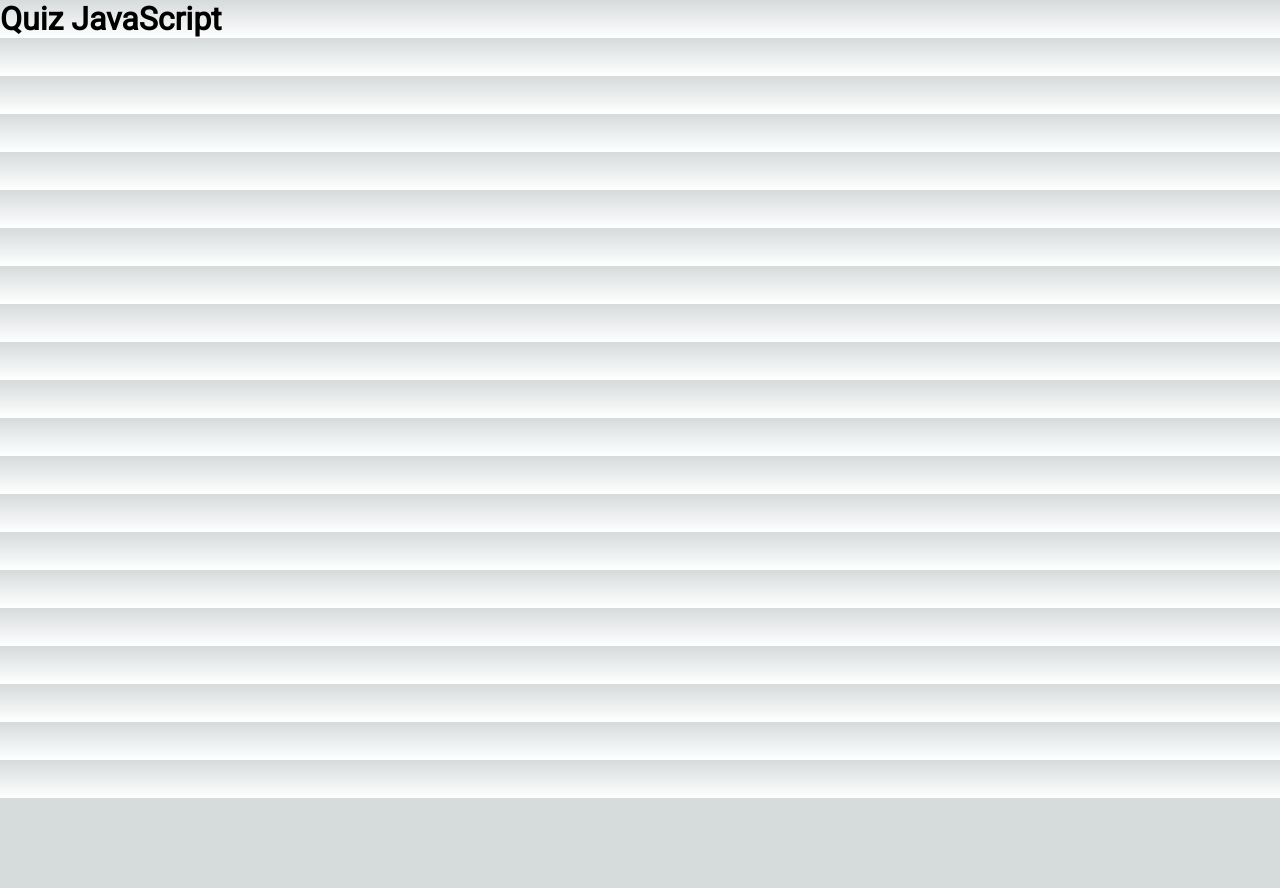
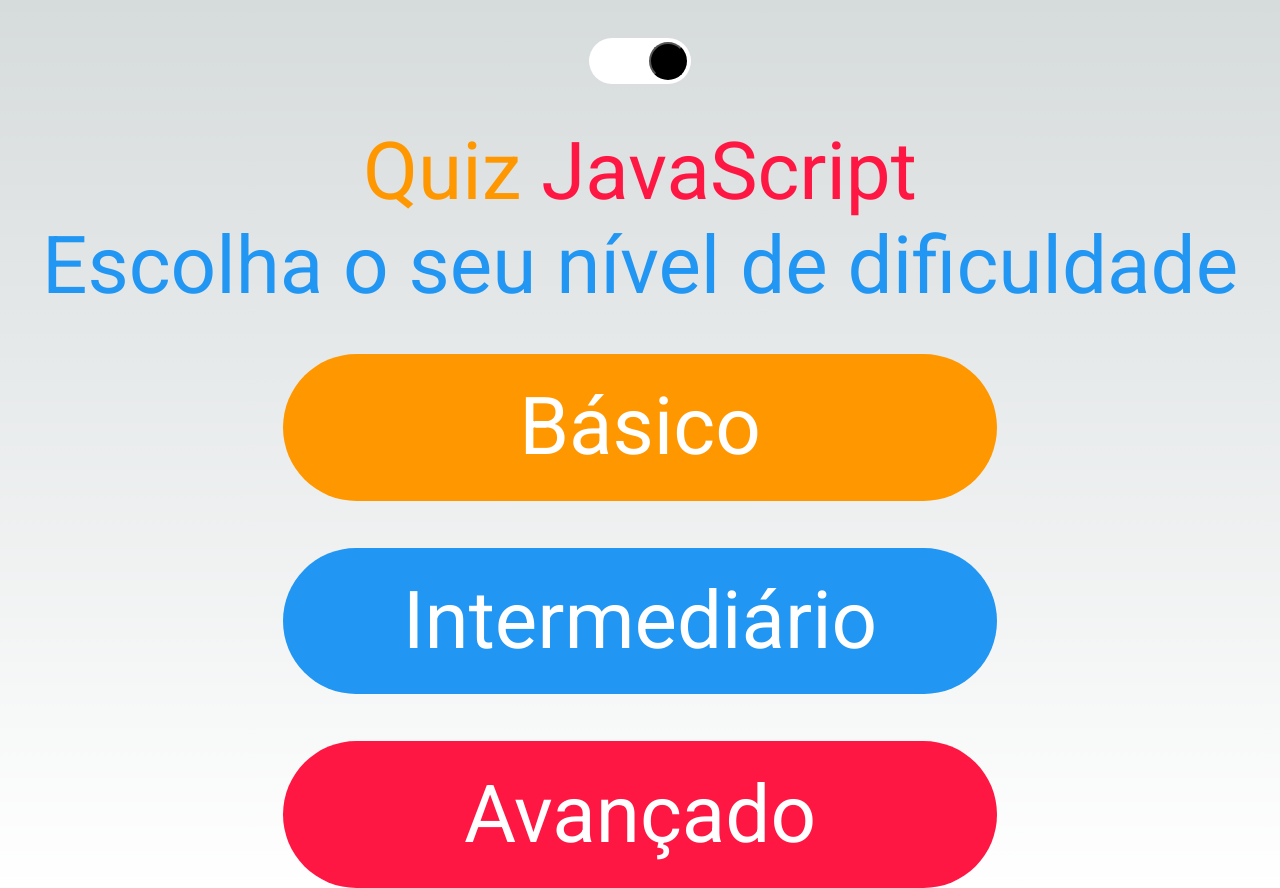
Before and after one commit to MarceloKade/quiz-javascript, a Next.js app: page / in a window 1280 px wide. Before the commit the page ends 800 px from the top, so only its background shows below. Built offline with nearby package versions, Linux system fonts and the light colour scheme.

Commit message:
Usage of components in the Home

```diff
--- a/src/app/globals.css
+++ b/src/app/globals.css
@@ -85,6 +85,11 @@
   overflow-x: hidden;
 }
 
+header {
+  display: flex;
+  justify-content: center;
+}
+
 body {
   color: rgb(var(--foreground-rgb));
   background: linear-gradient(
--- a/src/app/page.tsx
+++ b/src/app/page.tsx
@@ -1,8 +1,17 @@
-import Image from 'next/image'
-import styles from './page.module.css'
+'use client'
+import Container from '@/components/Container';
+import ToggleColorButton from '@/components/toggleColorButton/ToggleColorButton';
 
 export default function Home() {
   return (
-    <h1>Quiz JavaScript</h1>
-  )
+    <>
+      <header>
+        <ToggleColorButton />
+
+      </header>
+      <main>
+        <Container />
+      </main>
+    </>
+  );
 }
```
